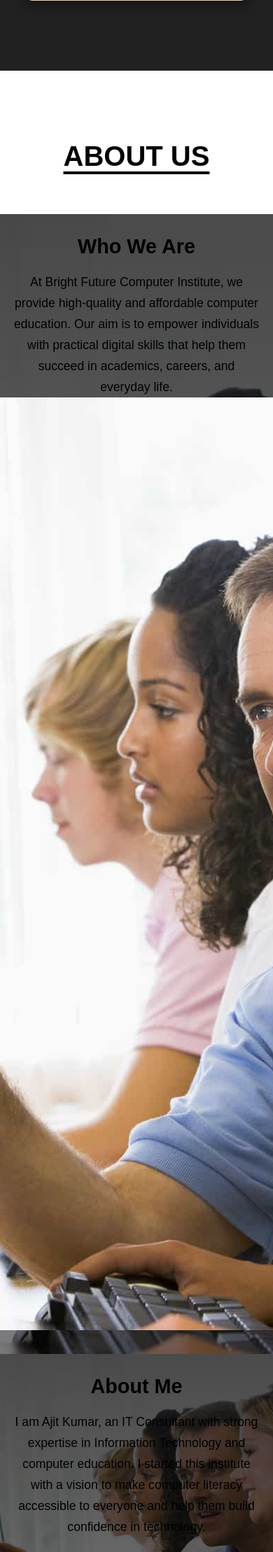
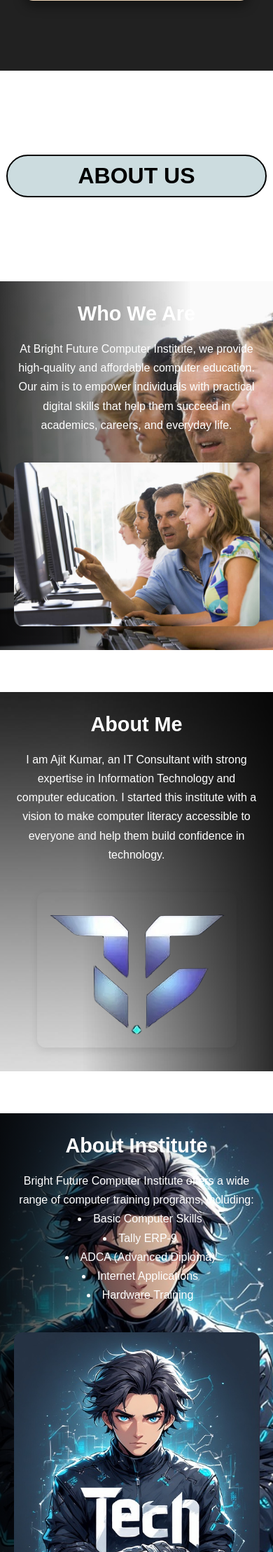
Before and after one commit to prajapatianish469-design/Tech-Gyaan, a PHP site: page / in a window 390 px wide. Shown: the part 3702-5920 px from the top of the page at 70% size. Run offline with PHP 8.4, Linux system fonts and the light colour scheme.

Commit message:
Update style.css

```diff
--- a/style.css
+++ b/style.css
@@ -275,12 +271,29 @@
     color: #000000;
     text-decoration-color: #000000;
     margin-bottom: 60px;
+
+
+
+    font-size: clamp(2rem, 7vw, 2.5rem);
+
+    border: 2px solid #000000;
+    padding: 10px 100px;
+    border-radius: 50px;
+    display: inline-block;
+    margin-top: 20px;
+    background-color: rgba(2, 81, 98, 0.2);
+
+    text-decoration: none;
 }
+
+
+
+
 
 .about-content-wrapper {
     display: flex;
     flex-direction: column;
-    gap: 0; /* Gap between items will be handled by padding/margins within items */
+    gap: 0;
 }
 
 .about-item {
@@ -305,21 +315,27 @@
     width: 100%;
     height: 100%;
     z-index: -1;
+    background-size: cover;
+    background-position: center center;
+    background-repeat: no-repeat;
 }
 
-/* Fading background for "Who We Are" */
+/* Item 1: Text on left, image background on right */
 .about-item:nth-child(1)::before {
-    background: linear-gradient(to left, rgba(0, 0, 0, 0.8), rgba(0, 0, 0, 0) 70%), url('images/Setting-up-a-Computer-training-institute-in-Dubai.jpg') no-repeat center center/cover;
+    background-image: linear-gradient(to right, rgba(0, 0, 0, 0.8), rgba(0, 0, 0, 0) 70%), url('images/Setting-up-a-Computer-training-institute-in-Dubai.jpg');
 }
 
-/* Fading background for "About Me" */
+/* Item 2: Text on right, image background on left */
+.about-item:nth-child(2) {
+    flex-direction: row-reverse;
+}
 .about-item:nth-child(2)::before {
-    background: linear-gradient(to right, rgba(0, 0, 0, 0.8), rgba(0, 0, 0, 0) 70%), url('images/1.JPG') no-repeat center center/cover;
+    background-image: linear-gradient(to left, rgba(0, 0, 0, 0.8), rgba(0, 0, 0, 0) 70%), url('images/1.JPG');
 }
 
-/* Fading background for "About Institute" */
+/* Item 3: Text on left, image background on right */
 .about-item:nth-child(3)::before {
-    background: linear-gradient(to left, rgba(0, 0, 0, 0.8), rgba(0, 0, 0, 0) 70%), url('images/download.jpeg') no-repeat center center/cover;
+    background-image: linear-gradient(to right, rgba(0, 0, 0, 0.8), rgba(0, 0, 0, 0) 70%), url('images/download.jpeg');
 }
 
 .about-text {
@@ -328,7 +344,7 @@
     margin-right: 5%;
 }
 
-.about-item:nth-child(even) .about-text {
+.about-item:nth-child(2) .about-text {
     margin-left: 5%;
     margin-right: 0;
     text-align: right;
@@ -336,13 +352,13 @@
 }
 
 .about-text h3 {
-    font-size: 2.2rem;
+    font-size: 3.2rem;
     margin-bottom: 20px;
     color: #000;
 }
 
 .about-text p, .about-text ul {
-    font-size: 1.1rem;
+    font-size: 1.4rem;
     line-height: 1.7;
     color: #000;
 }
@@ -411,22 +426,23 @@
     }
 
     .about-item::before {
-        /* On mobile, the fade covers more, so a stronger gradient might look better */
-        background-blend-mode: multiply;
+        background: linear-gradient(rgba(0, 0, 0, 0.7), rgba(0, 0, 0, 0.5)), var(--bg-image) no-repeat center center/cover;
     }
-     .about-item:nth-child(1)::before,
-     .about-item:nth-child(2)::before,
-     .about-item:nth-child(3)::before {
-        background: linear-gradient(rgba(0, 0, 0, 0.7), rgba(0, 0, 0, 0.5)), var(--bg-image) no-repeat center center/cover;
-     }
 
-     .about-item:nth-child(1) { --bg-image: url('Setting-up-a-Computer-training-institute-in-Dubai.jpg'); }
-     .about-item:nth-child(2) { --bg-image: url('Setting-up-a-Computer-training-institute-in-Dubai.jpg'); }
-     .about-item:nth-child(3) { --bg-image: url('Setting-up-a-Computer-training-institute-in-Dubai.jpg'); }
+    .about-item:nth-child(1)::before {
+        --bg-image: url('images/Setting-up-a-Computer-training-institute-in-Dubai.jpg');
+    }
+    .about-item:nth-child(2)::before {
+        --bg-image: url('images/1.JPG');
+    }
+    .about-item:nth-child(3)::before {
+        --bg-image: url('images/download.jpeg');
+    }
 
     .about-text {
         max-width: 100%;
         margin: 0;
+        color: #fff; /* Ensure text is readable on dark mobile background */
     }
 
     .about-item:nth-child(even) .about-text {
@@ -438,10 +454,13 @@
         font-size: 1.8rem;
     }
     .about-text p, .about-text ul {
-        font-sze: 1rem;
+        font-size: 1rem;
+    }
+    .about-text h3, .about-text p, .about-text ul {
+        color: #fff;
     }
 
-     /* --- Mobile Contact Section --- */
+    /* --- Mobile Contact Section --- */
     .contact-section h3 {
         font-size: 2rem;
     }
@@ -449,21 +468,49 @@
         font-size: 0.9rem;
     }
 }
-.BBB{
-    position: absolute;
 
-    top: 10%;
-    right: 4%;
-    height: 350px;
+
+
+
+
+
+
+
+
+.about-content-wrapper {
   display: flex;
+  flex-direction: column;
+  gap: 60px;
+}
 
+.about-item {
+  display: flex;
+  align-items: center;
+  justify-content: space-between;
+  gap: 40px;
 }
-.AAA{
-    position: absolute;
 
-    top: 10%;
-    left: 4%;
-    height: 350px;
-  display: flex;
+/* Alternate layout: reverse for even sections */
+.about-item:nth-child(even) {
+  flex-direction: row-reverse;
+}
 
+.about-text, .about-image {
+  flex: 1;
 }
+
+.about-image img {
+  width: 100%;
+  height: auto;
+  border-radius: 12px;
+  box-shadow: 0 4px 12px rgba(0, 0, 0, 0.1);
+}
+
+/* Responsive for mobile */
+@media (max-width: 768px) {
+  .about-item,
+  .about-item:nth-child(even) {
+    flex-direction: column;
+    text-align: center;
+  }
+}
```
Also changed, not shown: other parts of style.css (+14 -22 lines).
